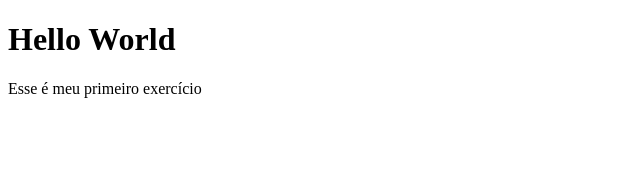
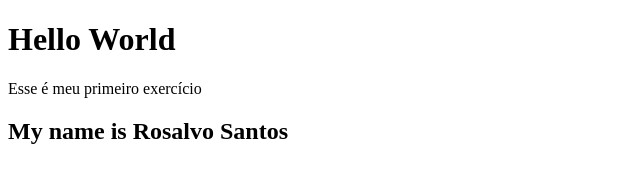
Before and after one commit to rosalvovieirasantos/html-css, a plain HTML site: page exercicios/ex0001/index.html in a window 1280 px wide. Shown: the whole page, without its empty margins (0-640 px from the left). Drawn offline with Linux system fonts and the light colour scheme.

Commit message:
Update ex001

```diff
--- a/exercicios/ex0001/index.html
+++ b/exercicios/ex0001/index.html
@@ -9,5 +9,6 @@
 <body>
     <h1>Hello World</h1>
     <p>Esse é meu primeiro exercício</p>
+    <h2>My name is Rosalvo Santos</h2>
 </body>
 </html>
```
